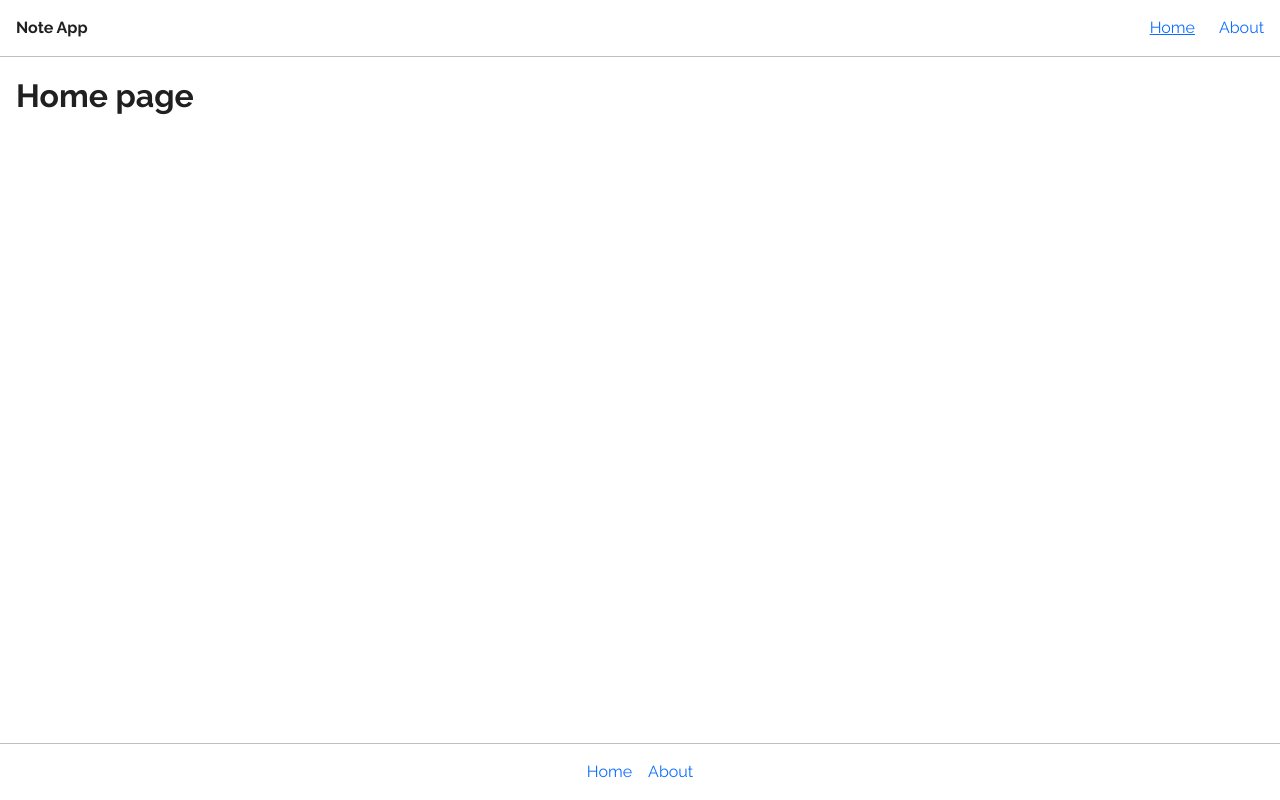
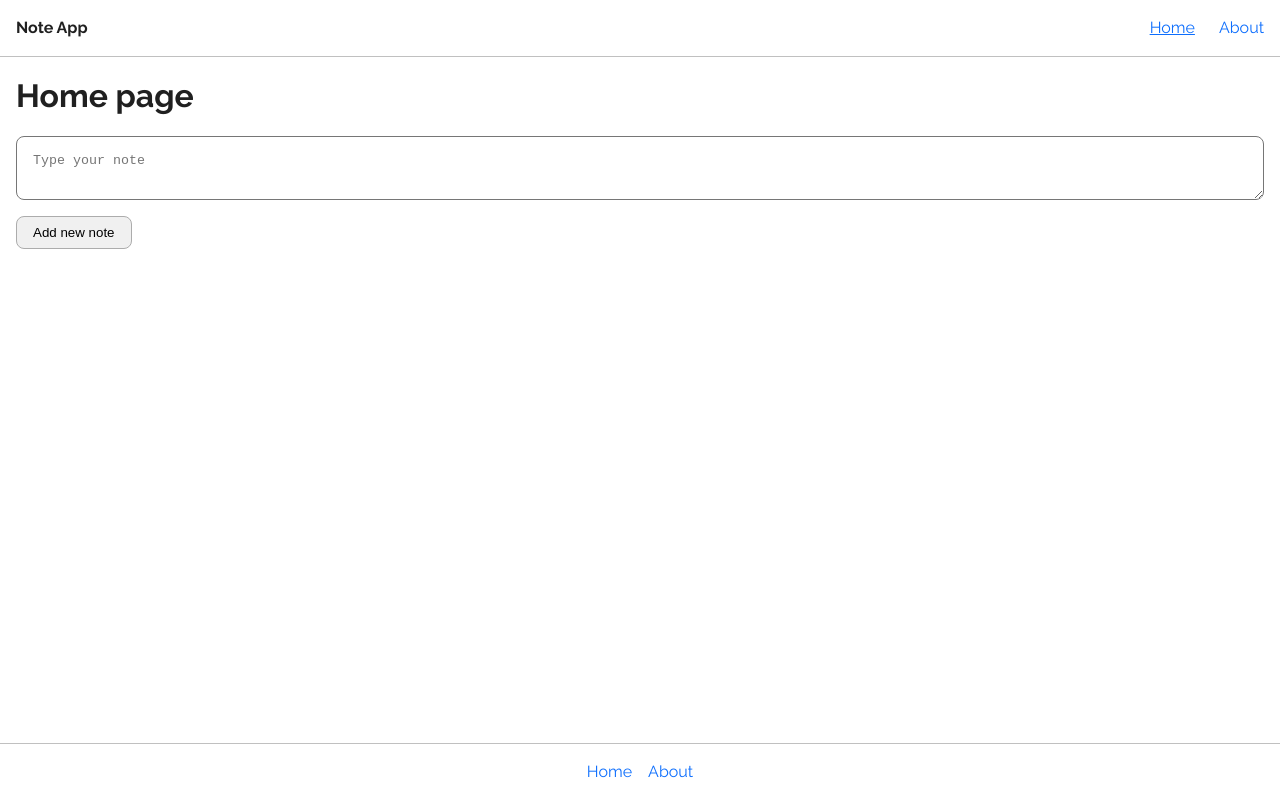
Before and after one commit to an3wers/note-app-vue, a Vue app: page / in a window 1280 px wide. Built offline with nearby package versions, Linux system fonts and the light colour scheme.

Commit message:
init form component

```diff
--- /dev/null
+++ b/src/components/notes/Form.vue
@@ -0,0 +1,30 @@
+<template>
+  <form @submit.prevent="onSubmit">
+    <textarea
+      class="form-control mb-3"
+      type="text"
+      required
+      v-model="value"
+      placeholder="Type your note"
+    />
+    <button class="btn" type="submit">Add new note</button>
+  </form>
+</template>
+
+
+<script>
+export default {
+  data() {
+    return {
+      value: ''
+    }
+  },
+
+  methods: {
+    onSubmit() {
+      this.$emit('onSubmit', this.value)
+      this.value = ''
+    }
+  }
+}
+</script>
--- a/src/pages/home.vue
+++ b/src/pages/home.vue
@@ -1,3 +1,24 @@
 <template>
-    <h1>Home page</h1>
+
+    <h1 class="mb-3 ">Home page</h1>
+
+    <Form @onSubmit="handleSubmit" />
+
 </template>
+
+
+<script>
+import Form from '@/components/notes/Form'
+
+export default {
+  components: {
+    Form
+  },
+
+  methods: {
+      handleSubmit(value) {
+          console.log(value)
+      }
+  }
+}
+</script>
--- a/src/scss/main.scss
+++ b/src/scss/main.scss
@@ -39,3 +39,28 @@
     max-width: $smPhoneWidth;
   }
 }
+
+
+.form-control {
+  display: block;
+  width: 100%;
+  border-radius: 0.5rem;
+  padding: 1rem;
+}
+
+.btn {
+  padding: 0.5rem 1rem;
+  border-radius: 0.5rem;
+  border: 1px solid #acacac;
+  background-color: #f0f0f0;
+  outline: 0;
+  cursor: pointer;
+
+  &:hover {
+    background-color: #dbdbdb;
+  }
+}
+
+.mb-3 {
+  margin-bottom: 1rem;
+}
```
